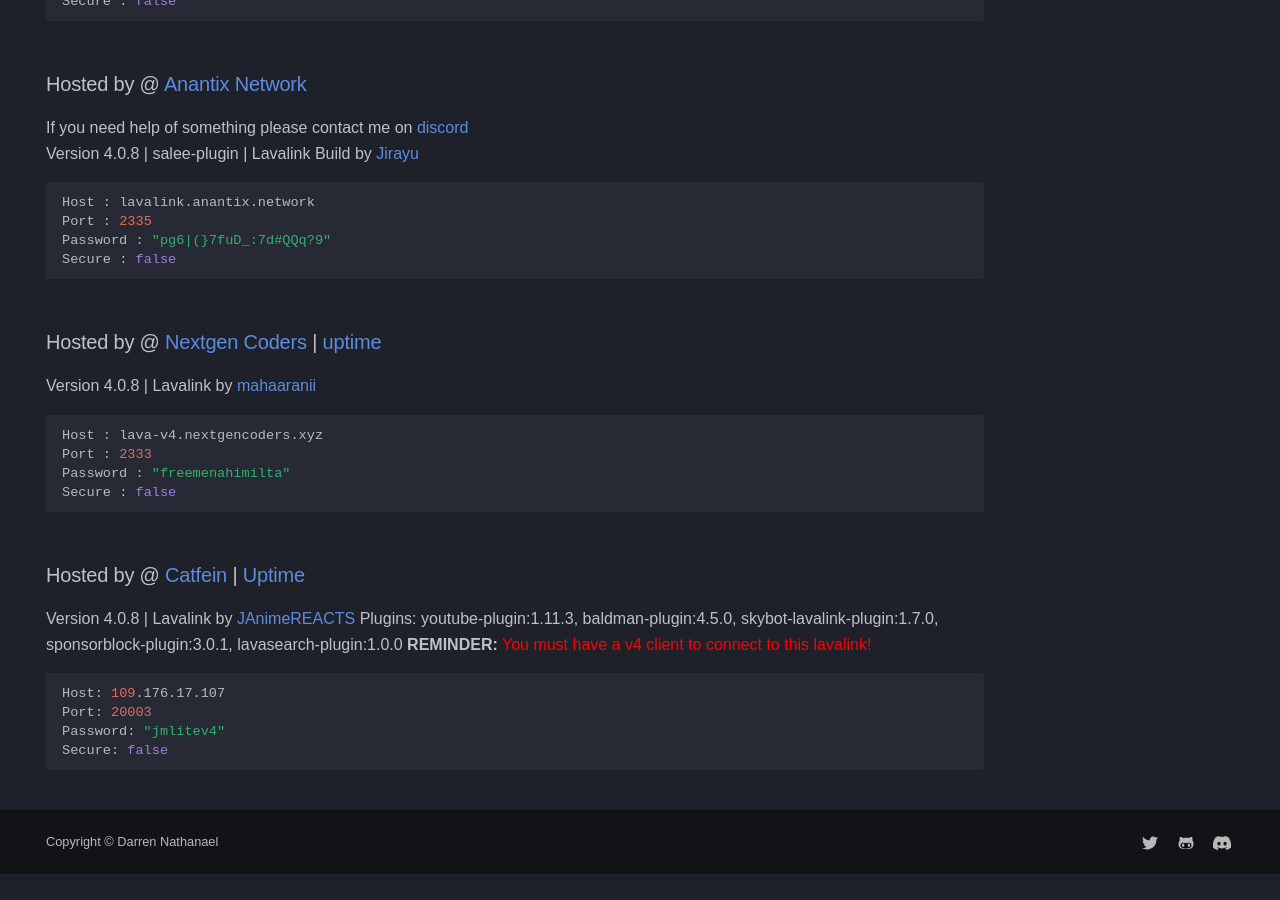
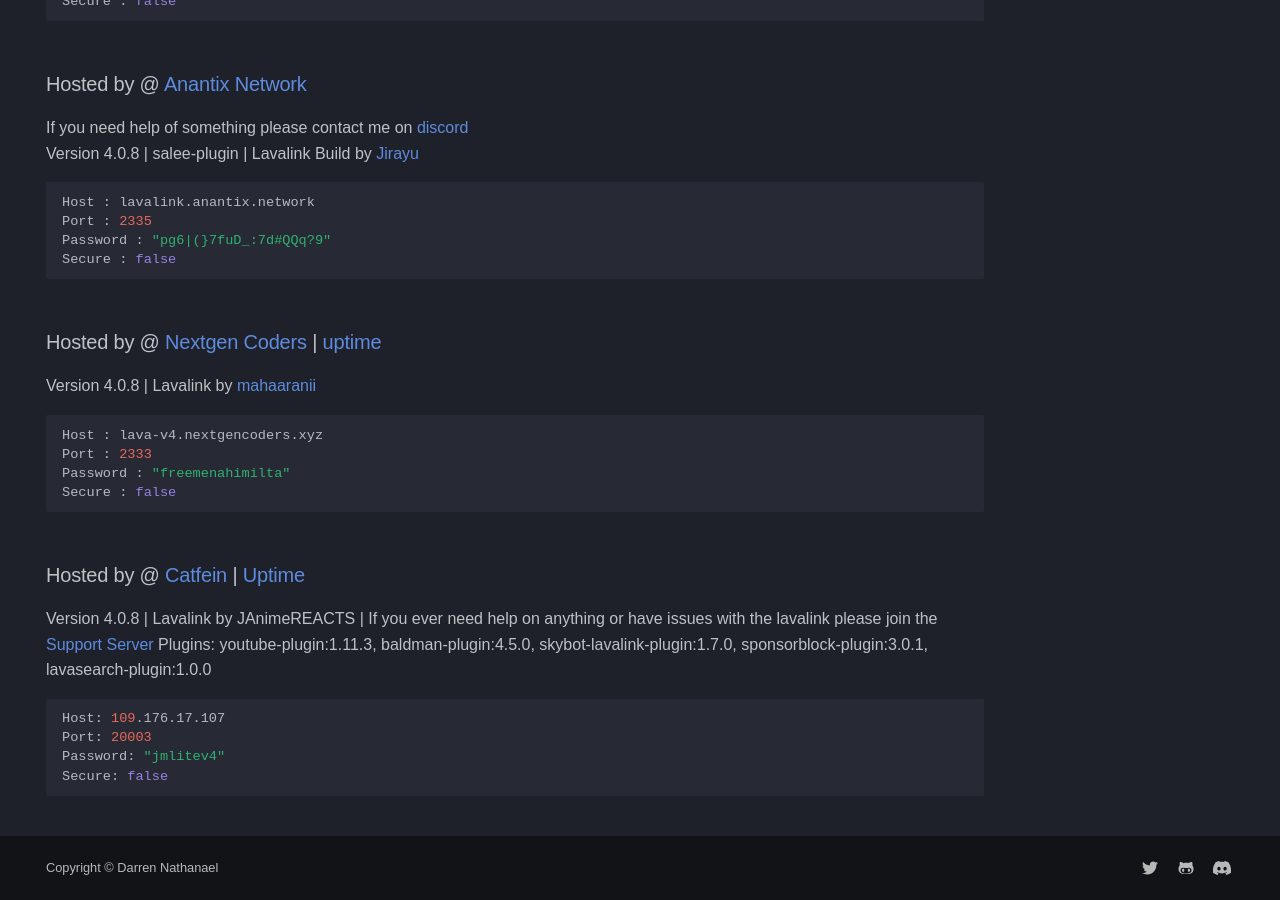
Before and after one commit to DarrenOfficial/lavalink-list, an MkDocs documentation site: the page built from docs/NoSSL/lavalink-without-ssl.md, in a window 1280 px wide and 900 px high, scrolled down 2714 px. Built offline with MkDocs 1.6.1 and Material for MkDocs 9.7.7, drawn with Linux system fonts in a browser that asks for light colours; some web fonts are replaced; comment, search, counter and statistics services are not loaded; a style sheet for code colours, icons or effects is not loaded; before the commit the page ends 3588 px from its top, so only the background shows below that.

Commit message:
Updated description and removed some part of it

````diff
--- a/docs/NoSSL/lavalink-without-ssl.md
+++ b/docs/NoSSL/lavalink-without-ssl.md
@@ -146,8 +146,7 @@ Secure : false
 ```
 
 ### Hosted by @ [Catfein](https://discord.gg/5DQ7XWK5Hy) | [Uptime](https://hetrixtools.com/report/uptime/0da291f13750558ad637bf795974619b/)
-Version 4.0.8 | Lavalink by [JAnimeREACTS](https://discord.gg/Kzc7yCy9uY) Plugins: youtube-plugin:1.11.3, baldman-plugin:4.5.0, skybot-lavalink-plugin:1.7.0, sponsorblock-plugin:3.0.1, lavasearch-plugin:1.0.0
-**REMINDER:** <span style="color:red;">You must have a v4 client to connect to this lavalink!</span>
+Version 4.0.8 | Lavalink by JAnimeREACTS | If you ever need help on anything or have issues with the lavalink please join the [Support Server](https://discord.gg/Kzc7yCy9uY) Plugins: youtube-plugin:1.11.3, baldman-plugin:4.5.0, skybot-lavalink-plugin:1.7.0, sponsorblock-plugin:3.0.1, lavasearch-plugin:1.0.0
 ```bash
 Host: 109.176.17.107
 Port: 20003
````
